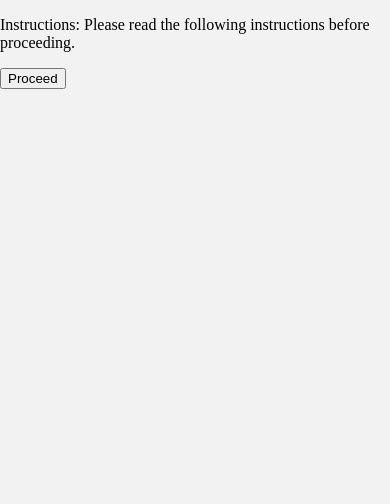
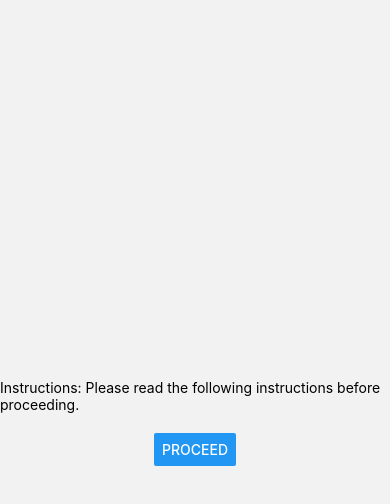
Before and after one commit to theman-oj10/Hoopify, a React Native app in the folder frontend/: screen /SelectRim in a window 390 px wide. Shown: the top 504 px of the page. Built offline with nearby package versions, Linux system fonts and the light colour scheme; no server answers.

Commit message:
Added Select Rim

```diff
--- a/frontend/Screens/LoadingScreen/LoadingScreen.js
+++ b/frontend/Screens/LoadingScreen/LoadingScreen.js
@@ -1,15 +1,12 @@
 import React from 'react';
-import { View, StyleSheet } from 'react-native';
+import { View, StyleSheet, Text } from 'react-native';
 import LottieView from 'lottie-react-native';
 
 const LoadingScreen = () => {
-  return (<div>
-    <script src='https://unpkg.com/@lottiefiles/lottie-player@latest/dist/lottie-player.js'>
-    </script>
-<lottie-player src='https://lottie.host/ef7b3923-3976-4318-994d-c68ee7f18421/P2ikOGoFUc.json' background='Transparent' speed='1' style={{width: '300px', height: '300px'}} direction='1' mode='normal' loop controls autoplay hover>
-
-</lottie-player>
-  </div>
+  return (
+    <View style={styles.container}>
+      <Text>Hello world</Text>
+    </View>
   );
 };
 
--- a/frontend/Screens/SelectRim/SelectRim.js
+++ b/frontend/Screens/SelectRim/SelectRim.js
@@ -1,5 +1,6 @@
 import React, { useEffect, useState } from 'react';
 import { useNavigation } from '@react-navigation/native';
+import { View, Text, Image, StyleSheet, Button, TouchableWithoutFeedback } from 'react-native';
 import LoadingScreen from '../LoadingScreen/LoadingScreen';
 
 function SelectRim() {
@@ -10,42 +11,17 @@ function SelectRim() {
   const [showInstructions, setShowInstructions] = useState(true); // Track whether to show instructions
   const navigation = useNavigation();
 
-  // useEffect(() => {
-    // const socket = new WebSocket('ws://127.0.0.1:5000/');
-
-    // socket.onopen = () => {
-    //   console.log('WebSocket connection established');
-    // };
-
-    // socket.onmessage = (event) => {
-    //   const message = event.data;
-    //   console.log('Received message:', message);
-    //   setMessages((prevMessages) => [message, ...prevMessages]);
-    // };
-
-    // socket.onclose = () => {
-    //   console.log('WebSocket connection closed');
-    // };
-
-  //   // Clean up the WebSocket connection
-  //   return () => {
-  //     socket.close();
-  //   };
-  // }, []);
-
   useEffect(() => {
     fetchImage();
   }, []);
 
   const handleClick = (event) => {
-    const { offsetX, offsetY } = event.nativeEvent;
-    console.log(offsetX);
-    console.log(offsetY);
-    const newCoord = [...coordinates, [offsetX, offsetY]];
+    const { locationX, locationY } = event.nativeEvent;
+    console.log(locationX);
+    console.log(locationY);
+    const newCoord = [...coordinates, [locationX, locationY]];
     setCoordinates(newCoord);
   };
-
-  console.log(coordinates);
 
   const fetchImage = async () => {
     try {
@@ -60,7 +36,6 @@ function SelectRim() {
   };
 
   const handleSubmit = async () => {
-    // send coordinates to backend
     try {
       if (coordinates.length < 18) {
         alert("You haven't chosen enough points!");
@@ -81,7 +56,6 @@ function SelectRim() {
       if (response.ok) {
         const data = await response.json();
         console.log(data);
-        // navigate to stats page after video analysis is done
         navigation.navigate('StatsPage');
       } else {
         console.log('ResponseError:', response.status);
@@ -93,35 +67,55 @@ function SelectRim() {
     }
   };
 
+  const handleProceed = () => {
+    setShowInstructions(false);
+  };
+
   if (loading) {
     return (
       <>
         <LoadingScreen>Loading...</LoadingScreen>
-        <h3>{messages[0]}</h3>
+        <Text>{messages[0]}</Text>
       </>
-    ); // Placeholder for the loading state
+    );
   }
 
-  const handleProceed = () => {
-    setShowInstructions(false);
-  };
-
   return (
-    <div>
-      {showInstructions && (
+    <View style={styles.container}>
+      {showInstructions ? (
         <>
-          <p>Instructions: Please read the following instructions before proceeding.</p>
-          <button onClick={handleProceed}>Proceed</button>
+          <Text style={styles.instructions}>Instructions: Please read the following instructions before proceeding.</Text>
+          <Button onPress={handleProceed} title="Proceed" />
+        </>
+      ) : (
+        <>
+          {imageUrl ? (
+            <TouchableWithoutFeedback onPress={handleClick}>
+              <Image source={{ uri: imageUrl }} style={styles.image} />
+            </TouchableWithoutFeedback>
+          ) : (
+            <Text>Loading image...</Text>
+          )}
+          <Button onPress={handleSubmit} title="Submit" />
         </>
       )}
-      {!showInstructions && (
-        <>
-          <img src='https://hoopbackend-unmihbju4a-as.a.run.app/api/first_frame' alt="firstFrame" onClick={handleClick} />
-          <button onClick={handleSubmit}>Submit</button>
-        </>
-      )}
-    </div>
+    </View>
   );
 }
 
+const styles = StyleSheet.create({
+  container: {
+    flex: 1,
+    alignItems: 'center',
+    justifyContent: 'center',
+  },
+  instructions: {
+    marginBottom: 20,
+  },
+  image: {
+    width: 1000,
+    height: 600,
+  },
+});
+
 export default SelectRim;
```
